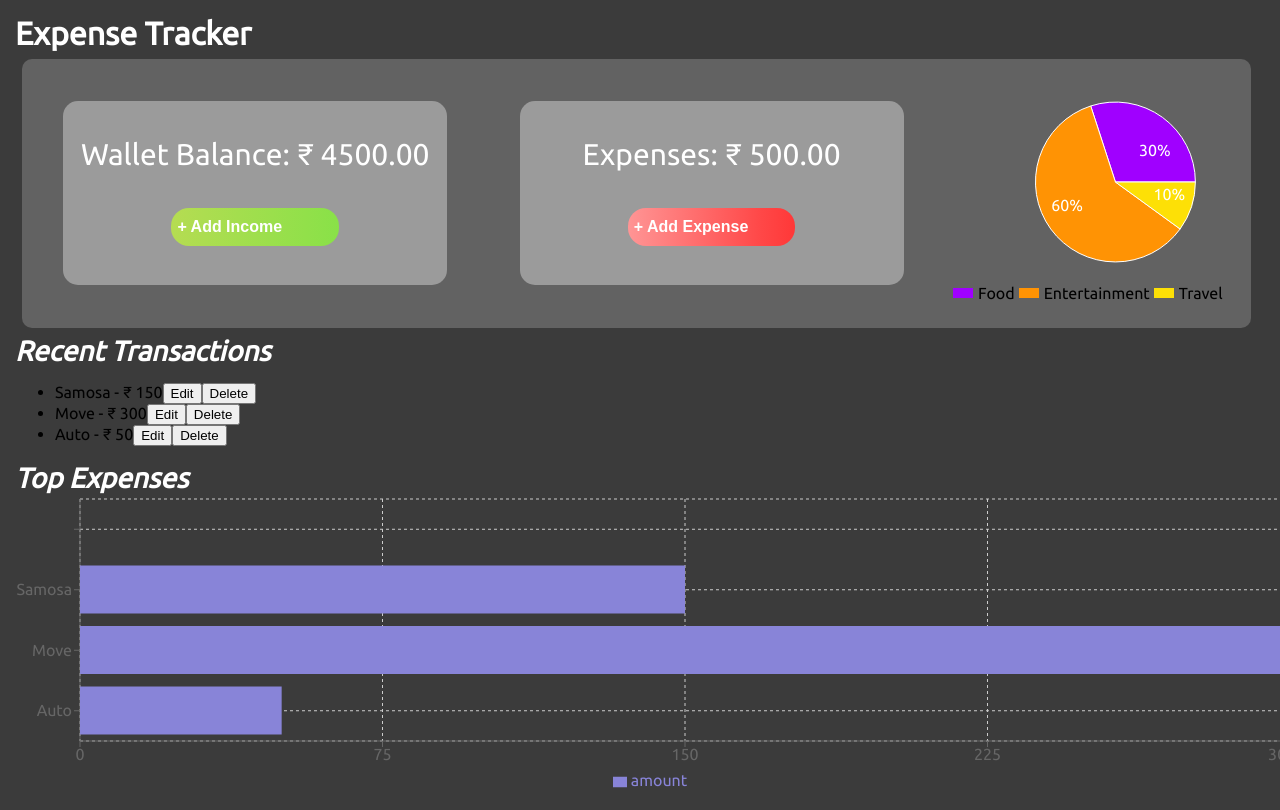
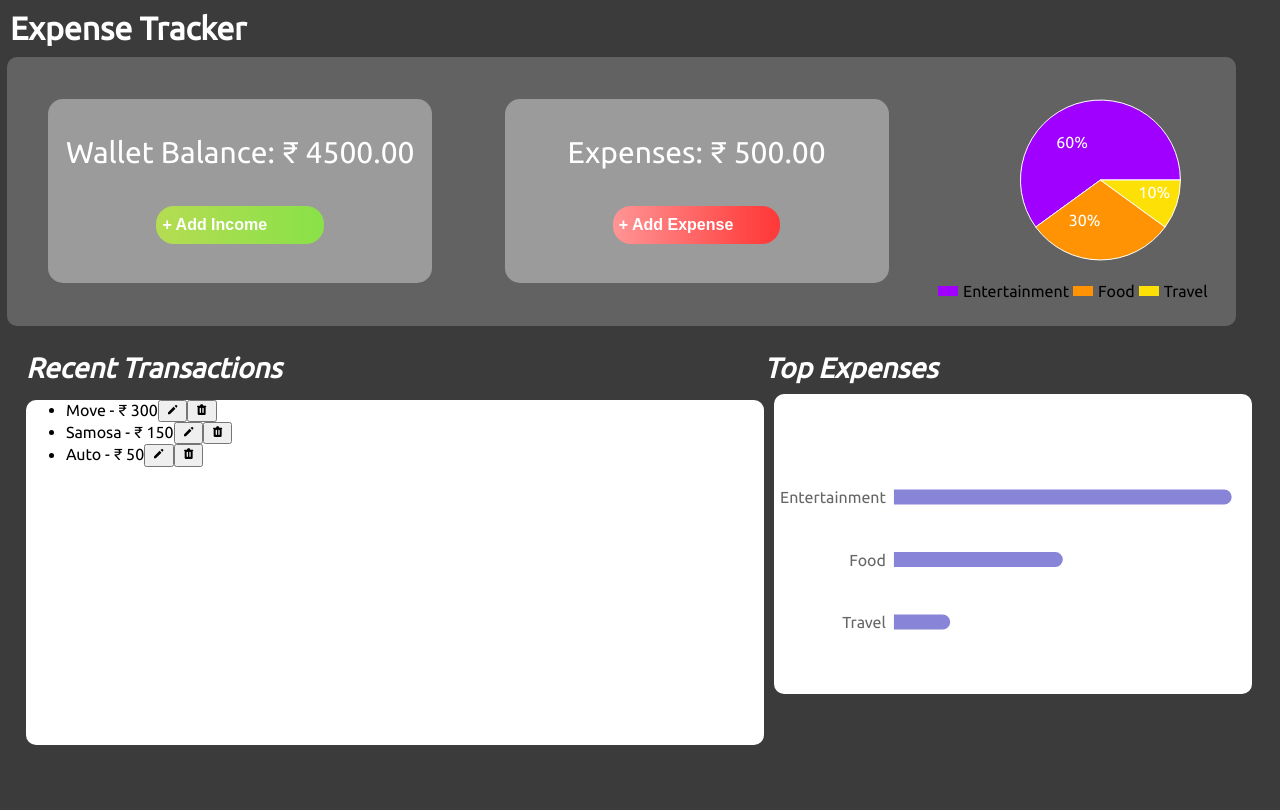
Before and after one commit to TejaswiniKakarlamudi/ExpensesTracker, a React (Create React App) app: page / in a window 1280 px wide. Built offline with nearby package versions, Linux system fonts and the light colour scheme.

Commit message:
expense tracker completed

```diff
--- a/src/Components/Charts/Barchart.jsx
+++ b/src/Components/Charts/Barchart.jsx
@@ -1,24 +1,26 @@
 import React from 'react';
-import { BarChart, Bar, XAxis, YAxis, CartesianGrid, Tooltip, Legend, ResponsiveContainer } from 'recharts';
+import { BarChart, Bar, XAxis, YAxis, Tooltip, ResponsiveContainer } from 'recharts';
 
 function HorizontalBarChart({ expensesData }) {
-  // Prepare data for the bar chart
+
   const data = expensesData.map(expense => ({
-    name: expense.name,
+    name: expense.category,
     amount: expense.price,
   }));
 
   return (
-    <ResponsiveContainer width="100%" height={300}>
-      <BarChart data={data} layout="vertical">
-        <CartesianGrid strokeDasharray="3 3" />
-        <XAxis type="number" />
-        <YAxis dataKey="name" type="category" />
-        <Tooltip />
-        <Legend />
-        <Bar dataKey="amount" fill="#8884d8" />
-      </BarChart>
-    </ResponsiveContainer>
+    <div style={{ width: '100%', height: '300px', background: 'white', margin: '10px', borderRadius: '10px', overflow: 'hidden' }}>
+      <ResponsiveContainer>
+        <BarChart data={data} layout="vertical" margin={{ top: 10, right: 20, left: 60, bottom: 10 }}>
+          {/* <CartesianGrid strokeDasharray="3 3" /> */}
+          <XAxis type="number" axisLine={false} tickLine={false} tick={false} />
+          <YAxis dataKey="name" type="category" axisLine={false} tickLine={false} />
+          <Tooltip contentStyle={{ background: 'white', borderRadius: '10px' }} />
+          {/* <Legend /> */}
+          <Bar dataKey="amount" fill="#8884d8" radius={[0, 10, 10, 0]} barSize={15} />
+        </BarChart>
+      </ResponsiveContainer>
+    </div>
   );
 }
 
--- a/src/Components/Display/Display.jsx
+++ b/src/Components/Display/Display.jsx
@@ -13,17 +13,18 @@ function Display() {
   const [selectedExpenses, setSelectedExpenses] = useState([
     { accountBalance: 4500 },
     {
+      name: 'Move',
+      price: 300,
+      category: 'Entertainment',
+      date: 'March 21,2024'
+    },
+    {
       name: 'Samosa',
       price: 150,
       category: 'Food',
       date: 'March 20,2024'
     },
-    {
-      name: 'Move',
-      price: 300,
-      category: 'Entertainment',
-      date: 'March 21,2024'
-    },
+
     {
       name: 'Auto',
       price: 50,
@@ -103,6 +104,18 @@ function Display() {
 
   return (
     <div className={styles.display}>
+
+      {isPopupOpen?(
+        <EditPopup
+          title={popupTitle}
+          button={popupTitle === 'Edit Expense' ? 'Save Changes' : 'Submit'}
+          onCancel={handleCancel}
+          onSubmit={handleSubmit}
+          expenseToEdit={expenseToEdit}
+        />
+      ):(
+        <div>
+          <div className={styles.title}>Expense Tracker</div>
           <div className={styles.topdisplay}>
               <div className={styles.balance}>
                 Wallet Balance: ₹ {balance.toFixed(2)}
@@ -117,33 +130,28 @@ function Display() {
               </div>
           </div>
           <div className={styles.bottomdisplay}>
-      <div>
-        <div className={styles.title}>Recent Transactions</div>
+              <div className={styles.recenttransactions}>
+              <div className={styles.title1}>Recent Transactions</div>
+              <div className={styles.expenselist}>
                 <ul>
                   {selectedExpenses.slice(1).map((expense, index) => (
                     expense.name && expense.price && (
                         <li key={index}>
                           {expense.name} - ₹ {expense.price}
-                  <button onClick={() => handleEditExpense(expense)}>Edit</button>
-                  <button onClick={() => handleDeleteExpense(expense)}>Delete</button>
+                          <button onClick={() => handleEditExpense(expense)}><HiPencil className={styles.icon} /></button>
+                          <button onClick={() => handleDeleteExpense(expense)}><HiTrash className={styles.icon} /></button>
                         </li>
                       )
                     ))}
                 </ul>
               </div>
-        <div>
-          <div className={styles.title}>Top Expenses</div>
+              </div>
+              <div className={styles.topexpenses}>
+                  <div className={styles.title1}>Top Expenses</div>
                   <HorizontalBarChart expensesData={selectedExpenses} />
               </div>
           </div>
-      {isPopupOpen && (
-        <EditPopup
-          title={popupTitle}
-          button={popupTitle === 'Edit Expense' ? 'Save Changes' : 'Submit'}
-          onCancel={handleCancel}
-          onSubmit={handleSubmit}
-          expenseToEdit={expenseToEdit}
-        />
+        </div>
       )}
     </div>
   );
--- a/src/Components/Display/Display.module.css
+++ b/src/Components/Display/Display.module.css
@@ -1,7 +1,7 @@
 .display{
     width: 100vw;
-    height: 75vh;
-    top: 94px;
+    height: 100vh;
+    top: 0px !important;
     left: 32px;
     gap: 0px;
     border: 1px 0px 0px 0px;
@@ -37,7 +37,6 @@
     flex-direction: column;
     justify-content: space-evenly;
     color: #FFFFFF;
-    /* font-family: Ubuntu; */
     font-size: 30px;
     font-weight: 400;
     line-height: 34.47px;
@@ -81,8 +80,15 @@
     color: #FFFFFF;
     border: #FFFFFF;
 }
-
-.title {
+.title{
+  color: #FFFFFF;
+  font-size: 32px;
+  font-weight: 700;
+  line-height: 36.77px;
+  text-align: left;
+  margin: 10px;
+}
+.title1 {
     font-size: 28px;
     font-style: italic;
     font-weight: 700;
@@ -98,25 +104,36 @@
 
   }
 
-  .displaybottom{
+  .bottomdisplay{
 
     width: 95vw;
     margin: 26px;
+    display: flex;
   }
 
-  .expensel{
+  /* .expensel{
     display: flex;
     justify-content: space-around;
     margin: 20px;
   }
 
+
+
+*/
 .expenselist{
   width: 738.33px;
   height: 345.03px;
-    /* top: 440.97px; */
-    /* left: 32px; */
-    /* gap: 0px; */
   border-radius: 10px;
   opacity: 0px;
   background-color: #FFFFFF;
 }
+ul{
+  width: 738.33px;
+  height: 345.03px;
+  top: 440.97px;
+  left: 32px;
+  gap: 0px;
+  border: 1px 0px 0px 0px;
+  opacity: 0px;
+
+}
--- a/src/Components/Popup/EditPopup.jsx
+++ b/src/Components/Popup/EditPopup.jsx
@@ -30,8 +30,8 @@ function EditPopup({ title, button, onCancel, onSubmit }) {
   };
 
   return (
-    <div>
-      <div>{title}</div>
+    <div className={styles.popup}>
+      <div className={styles.title}>{title}</div>
       <form onSubmit={handleSubmit}>
         {title === 'Add Balance' ? (
           <div>
@@ -45,6 +45,7 @@ function EditPopup({ title, button, onCancel, onSubmit }) {
           </div>
         ) : (
           <div>
+            <div className={styles.inputs}>
               <input
                 type="text"
                 name="name"
@@ -59,6 +60,8 @@ function EditPopup({ title, button, onCancel, onSubmit }) {
                 value={formData.price}
                 onChange={handleChange}
               />
+            </div>
+            <div className={styles.categories}>
               <select
                 name="category"
                 value={formData.category}
@@ -80,10 +83,11 @@ function EditPopup({ title, button, onCancel, onSubmit }) {
                 required
               />
             </div>
+          </div>
         )}
-        <div>
+        <div className={styles.buttons}>
           <button type="submit">{button}</button>
-          <button type="button" onClick={onCancel}>Cancel</button>
+          <button type="button" onClick={onCancel} className={styles.cancel}>Cancel</button>
         </div>
       </form>
     </div>
--- a/src/Components/Popup/Popup.module.css
+++ b/src/Components/Popup/Popup.module.css
@@ -0,0 +1,7 @@
+.popup{
+    background-color: azure;
+    display: flex;
+    align-items: center;
+    height: 100vh;
+    width: 100vw;
+}
--- a/src/Pages/Landing.module.css
+++ b/src/Pages/Landing.module.css
@@ -1,13 +1,4 @@
 .lander{
-    margin: 15px;
+
     font: ubuntu;
 }
-.title{
-    color: #FFFFFF;
-    font-family: Ubuntu;
-    font-size: 32px;
-    font-weight: 700;
-    line-height: 36.77px;
-    text-align: left;
-
-}
--- a/src/Pages/Landingpage.jsx
+++ b/src/Pages/Landingpage.jsx
@@ -13,7 +13,7 @@ function LandingPage() {
 
   return (
     <div className={styles.lander}>
-      <div className={styles.title}>Expense Tracker</div>
+
       <Display/>
     </div>
   );
```
Lines whose indentation alone changed are shown as unchanged.
